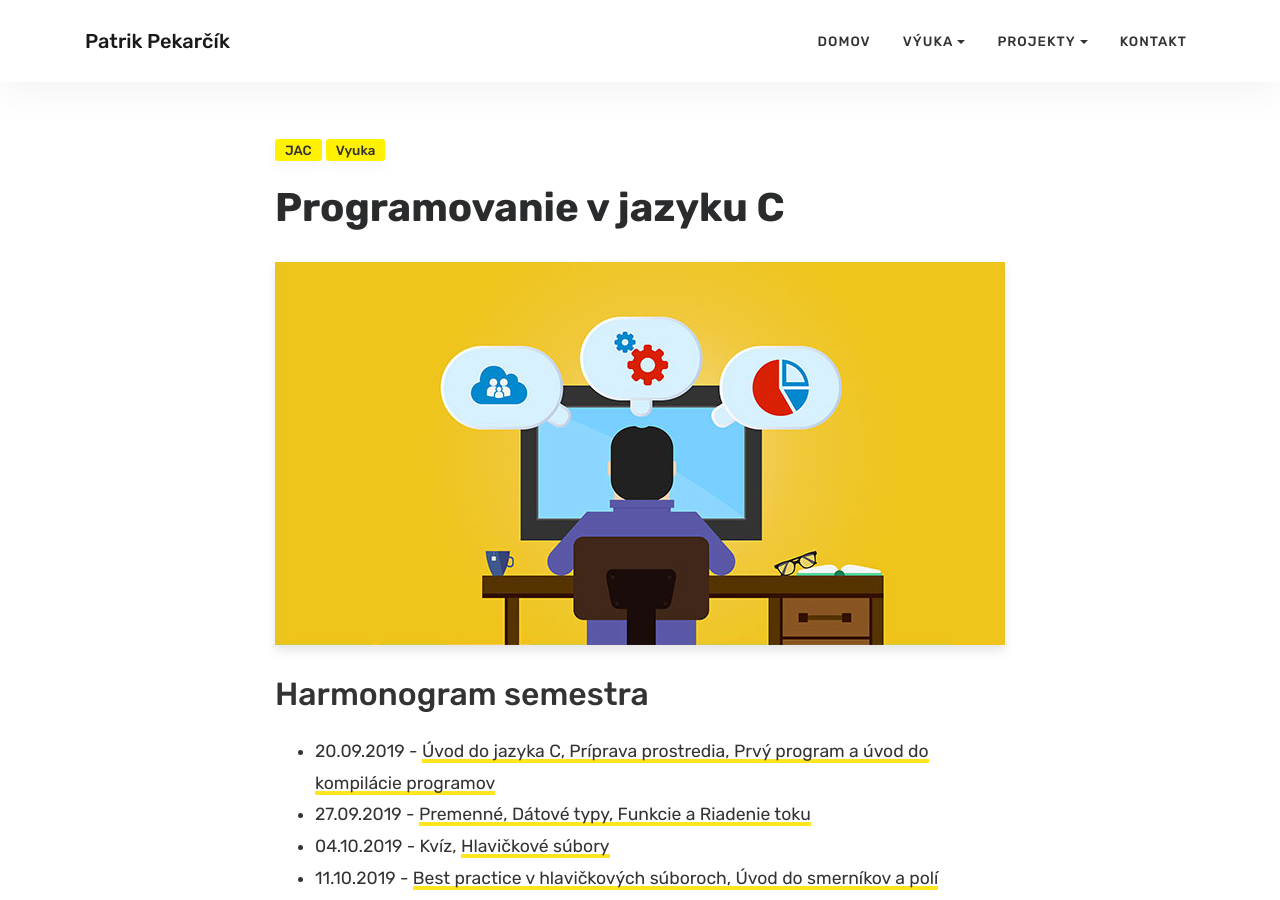
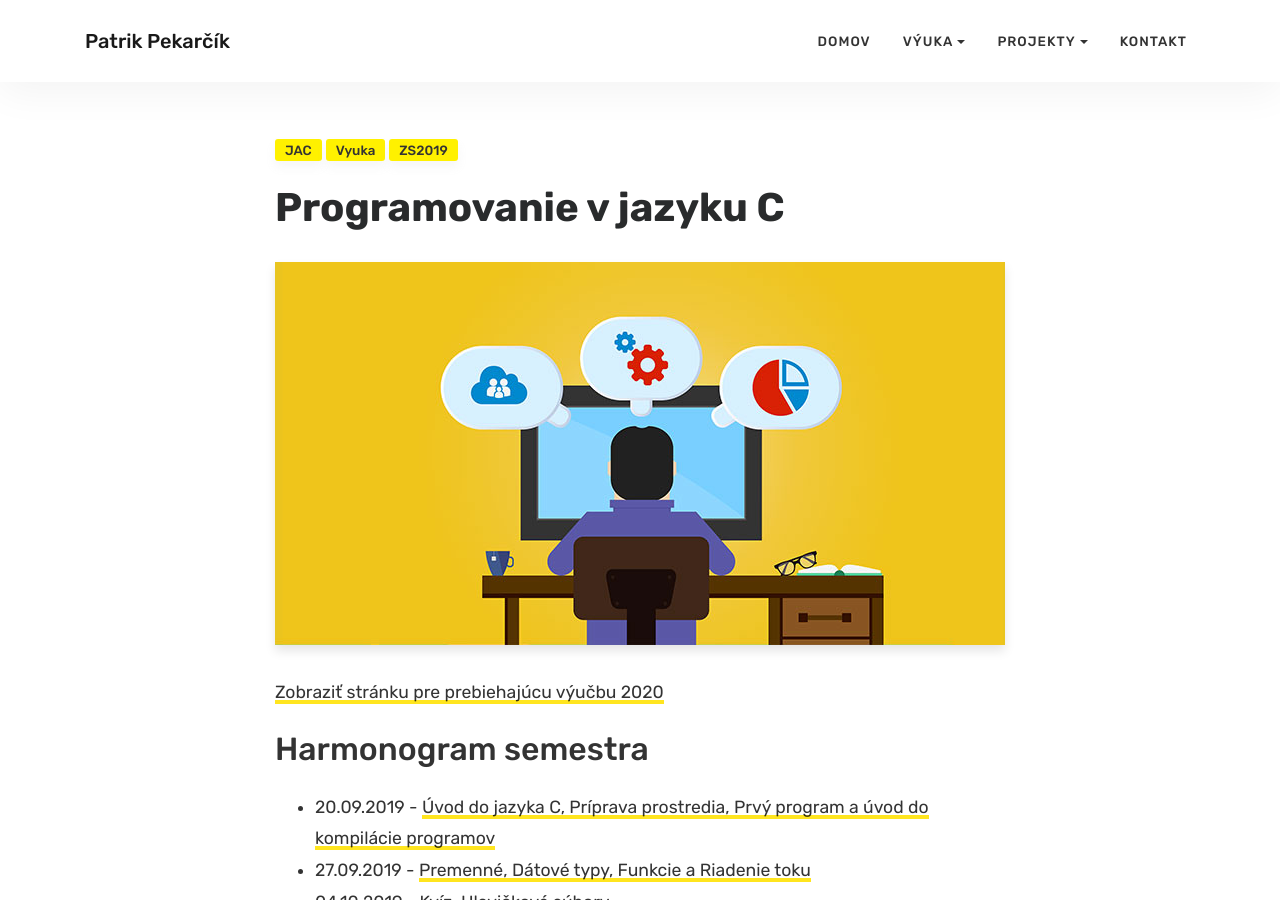
Before and after one commit to ppatrik/ppatrik.github.io, a Jekyll site: the page built from _posts/2019-09-20-JAC-0.md, in a window 1280 px wide and 900 px high. Built offline with Jekyll 4.4.1, drawn with Linux system fonts in a browser that asks for light colours; comment, search, counter and statistics services are not loaded.

Commit message:
Update 2019-09-20-JAC-0.md

```diff
--- a/_posts/2019-09-20-JAC-0.md
+++ b/_posts/2019-09-20-JAC-0.md
@@ -1,10 +1,12 @@
 ---
 layout: post
 title:  "Programovanie v jazyku C"
-categories: [ Vyuka, JAC ]
+categories: [ Vyuka, JAC, ZS2019 ]
 image: /assets/images/JAC.jpg
 author: ppatrik
 ---
+
+[Zobraziť stránku pre prebiehajúcu výučbu 2020]({{site.base_url}}/vyuka/jac/2020/09/22/JAC-0)
 
 ## Harmonogram semestra
 * 20.09.2019 - [Úvod do jazyka C, Príprava prostredia, Prvý program a úvod do kompilácie programov]({{site.base_url}}/vyuka/jac/2019/09/20/JAC-Cvicenie01)
```
